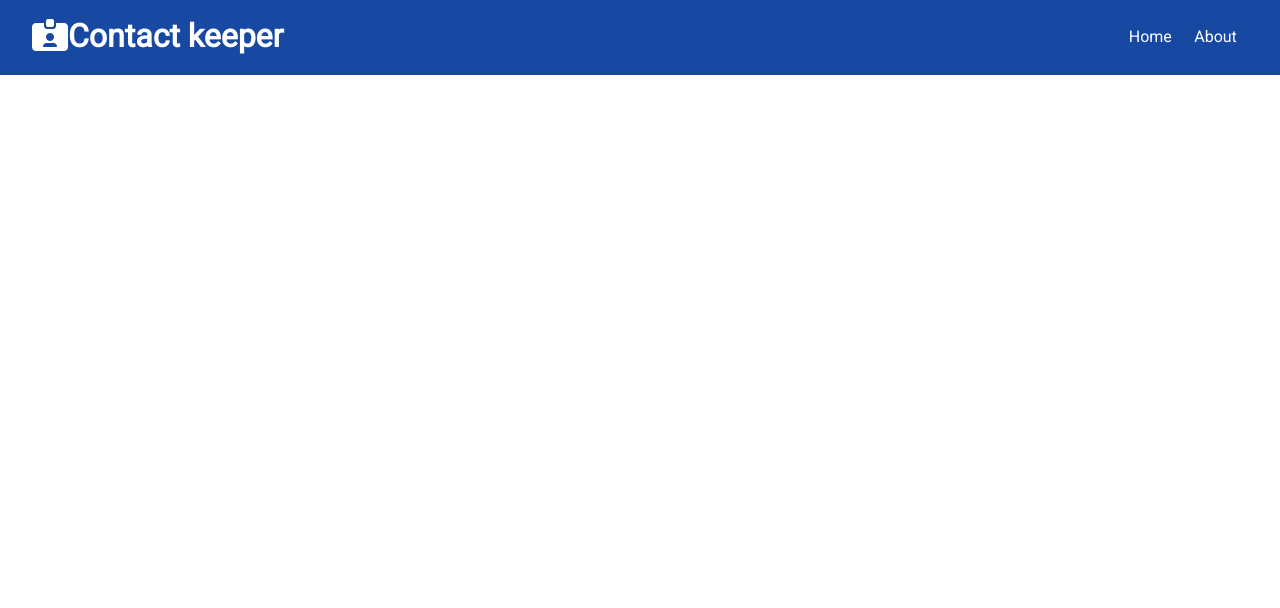
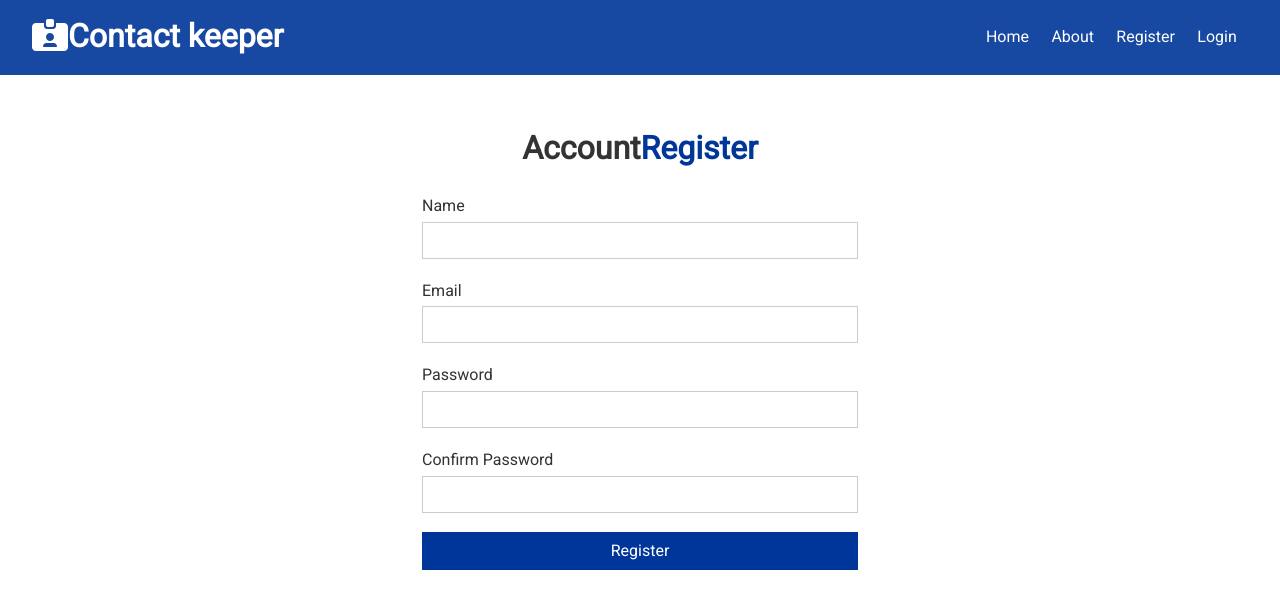
Before and after one commit to sandeepbisht22/ContactKeeper, a React (Create React App) app in the folder client/: page /register in a window 1280 px wide. Shown: the top 608 px of the page. Built offline with nearby package versions, Linux system fonts and the light colour scheme.

Commit message:
added register and login user form and added it to nav

```diff
--- a/client/src/App.js
+++ b/client/src/App.js
@@ -6,6 +6,8 @@
 import About from "./components/pages/About";
 import ContactState from "./context/contact/ContactState";
 import AuthState from "./context/auth/AuthState";
+import Register from "./components/auth/Register";
+import Login from "./components/auth/Login";
 
 const App = () => {
   return (
@@ -18,6 +20,8 @@
               <switch>
                 <Route exact path="/" component={Home}></Route>
                 <Route exact path="/about" component={About}></Route>
+                <Route exact path="/register" component={Register}></Route>
+                <Route exact path="/login" component={Login}></Route>
               </switch>
             </div>
           </Fragment>
--- /dev/null
+++ b/client/src/components/auth/Login.js
@@ -0,0 +1,54 @@
+import React, { useState } from "react";
+
+const Login = () => {
+  const [user, setUser] = useState({
+    email: "",
+    password: "",
+  });
+
+  const { email, password } = user;
+
+  const onChange = (e) =>
+    setUser({
+      ...user,
+      [e.target.name]: e.target.value,
+    });
+  const onSubmit = (e) => {
+    e.preventDefault();
+    console.log("Login Submit");
+  };
+  return (
+    <div className="form-container">
+      <h1>
+        Account<span className="text-primary">Login</span>
+      </h1>
+      <form onSubmit={onSubmit}>
+        <div className="form-group">
+          <label htmlFor="email">Email</label>
+          <input
+            type="text"
+            name="email"
+            value={email}
+            onChange={onChange}
+          ></input>
+        </div>
+        <div className="form-group">
+          <label htmlFor="password">Password</label>
+          <input
+            type="text"
+            name="password"
+            value={password}
+            onChange={onChange}
+          ></input>
+        </div>
+      </form>
+      <input
+        type="submit"
+        value="Register"
+        className="btn btn-primary btn-block"
+      />
+    </div>
+  );
+};
+
+export default Login;
--- /dev/null
+++ b/client/src/components/auth/Register.js
@@ -0,0 +1,74 @@
+import React, { useState } from "react";
+
+const Register = () => {
+  const [user, setUser] = useState({
+    name: "",
+    email: "",
+    password: "",
+    password2: "",
+  });
+
+  const { name, email, password, password2 } = user;
+
+  const onChange = (e) =>
+    setUser({
+      ...user,
+      [e.target.name]: e.target.value,
+    });
+  const onSubmit = (e) => {
+    e.preventDefault();
+    console.log("register Submit");
+  };
+  return (
+    <div className="form-container">
+      <h1>
+        Account<span className="text-primary">Register</span>
+      </h1>
+      <form onSubmit={onSubmit}>
+        <div className="form-group">
+          <label htmlFor="name">Name</label>
+          <input
+            type="text"
+            name="name"
+            value={name}
+            onChange={onChange}
+          ></input>
+        </div>
+        <div className="form-group">
+          <label htmlFor="email">Email</label>
+          <input
+            type="text"
+            name="email"
+            value={email}
+            onChange={onChange}
+          ></input>
+        </div>
+        <div className="form-group">
+          <label htmlFor="password">Password</label>
+          <input
+            type="text"
+            name="password"
+            value={password}
+            onChange={onChange}
+          ></input>
+        </div>
+      </form>
+      <div className="form-group">
+        <label htmlFor="password2">Confirm Password</label>
+        <input
+          type="text"
+          name="password2"
+          value={password2}
+          onChange={onChange}
+        ></input>
+      </div>
+      <input
+        type="submit"
+        value="Register"
+        className="btn btn-primary btn-block"
+      />
+    </div>
+  );
+};
+
+export default Register;
--- a/client/src/components/layout/Navbar.js
+++ b/client/src/components/layout/Navbar.js
@@ -15,6 +15,12 @@
         <li>
           <Link to="/About">About</Link>
         </li>
+        <li>
+          <Link to="/register">Register</Link>
+        </li>
+        <li>
+          <Link to="/login">Login</Link>
+        </li>
       </ul>
     </div>
   );
```
